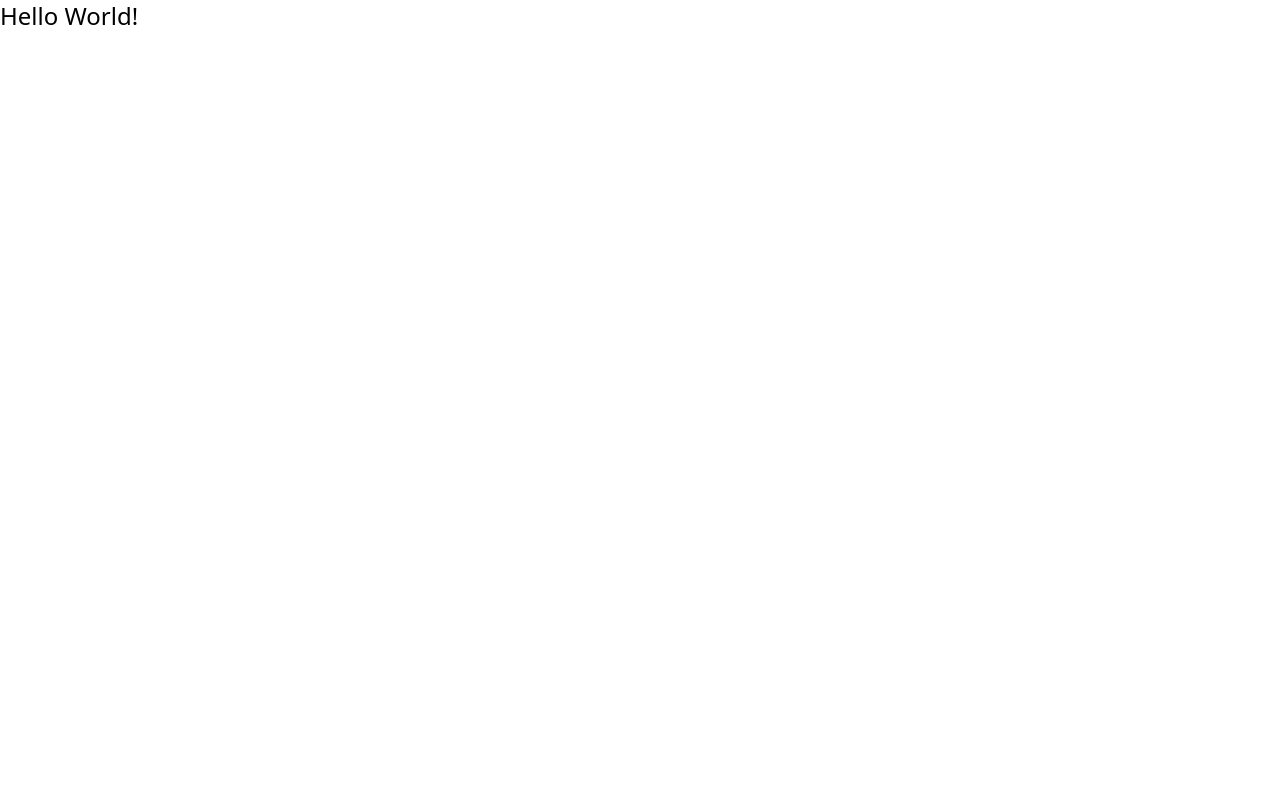
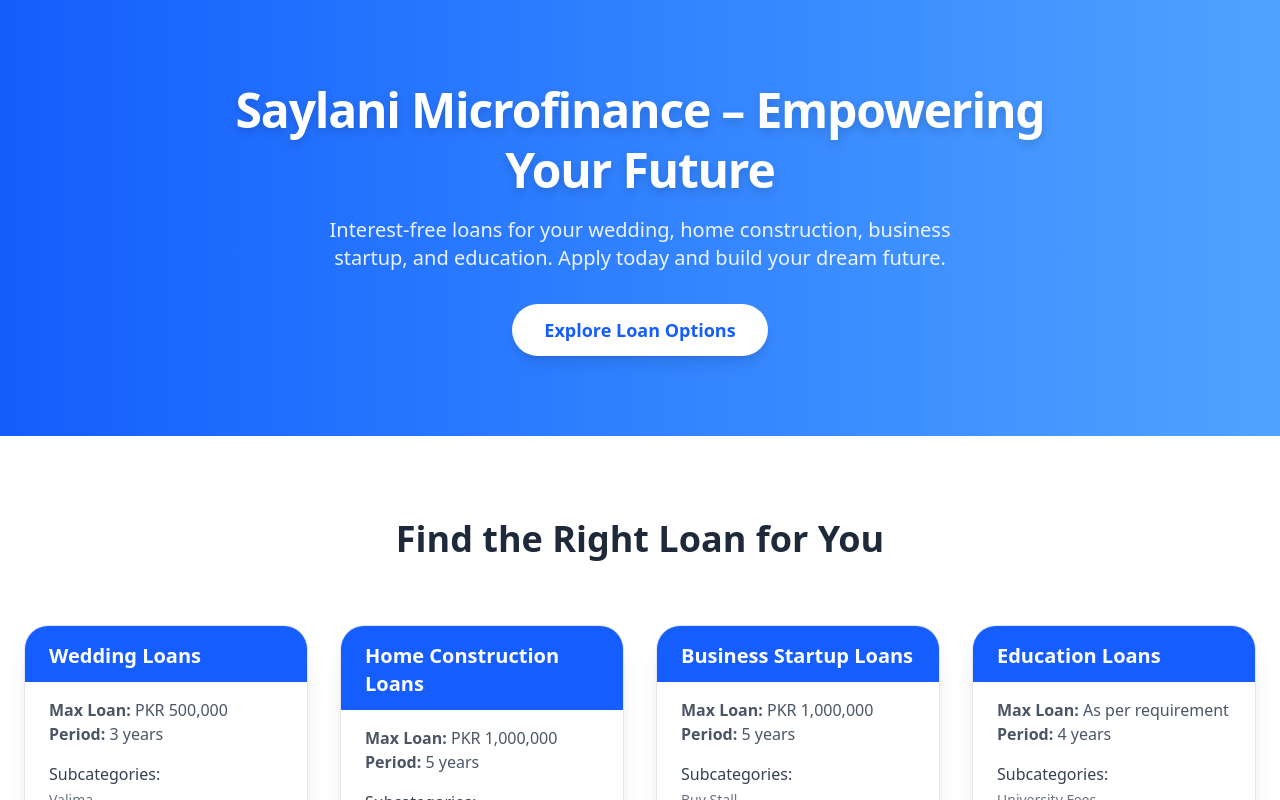
Before and after one commit to hariskhn/Saylani-Microfinance-App, a React (Vite) app in the folder frontend/: page / in a window 1280 px wide. Shown: the top 800 px of the page. Built offline with nearby package versions, Linux system fonts and the light colour scheme; no server answers.

Commit message:
Update App.jsx with routes and user store integration

```diff
--- a/frontend/src/App.jsx
+++ b/frontend/src/App.jsx
@@ -1,8 +1,25 @@
-import React from 'react'
+import { Route, Routes, Navigate } from "react-router-dom";
+import HomePage from "./pages/homePage";
+import LoginPage from "./pages/LoginPage";
+import { useUserStore } from "./stores/useUserStore";
+import DashboardPage from "./pages/DashboardPage";
+import ChangePasswordPage from "./pages/ChangePasswordPage";
+import { useEffect } from "react";
 
 const App = () => {
+  const { user } = useUserStore();
+
+  useEffect(()=>{},[user]);
+
   return (
-    <div className='text-2xl'>Hello World!</div>
+    <div className="min-h-screen overflow-hidden">
+      <Routes>
+        <Route path="/" element={ <HomePage /> } />
+        <Route path="/login" element={ <LoginPage /> } />
+        <Route path="/change-password" element={ <ChangePasswordPage /> } />
+        <Route path="/dashboard" element={ user?.isPasswordChanged ? <DashboardPage />  : <Navigate to="/change-password" />} />
+      </Routes>
+    </div>
   )
 }
 
```
